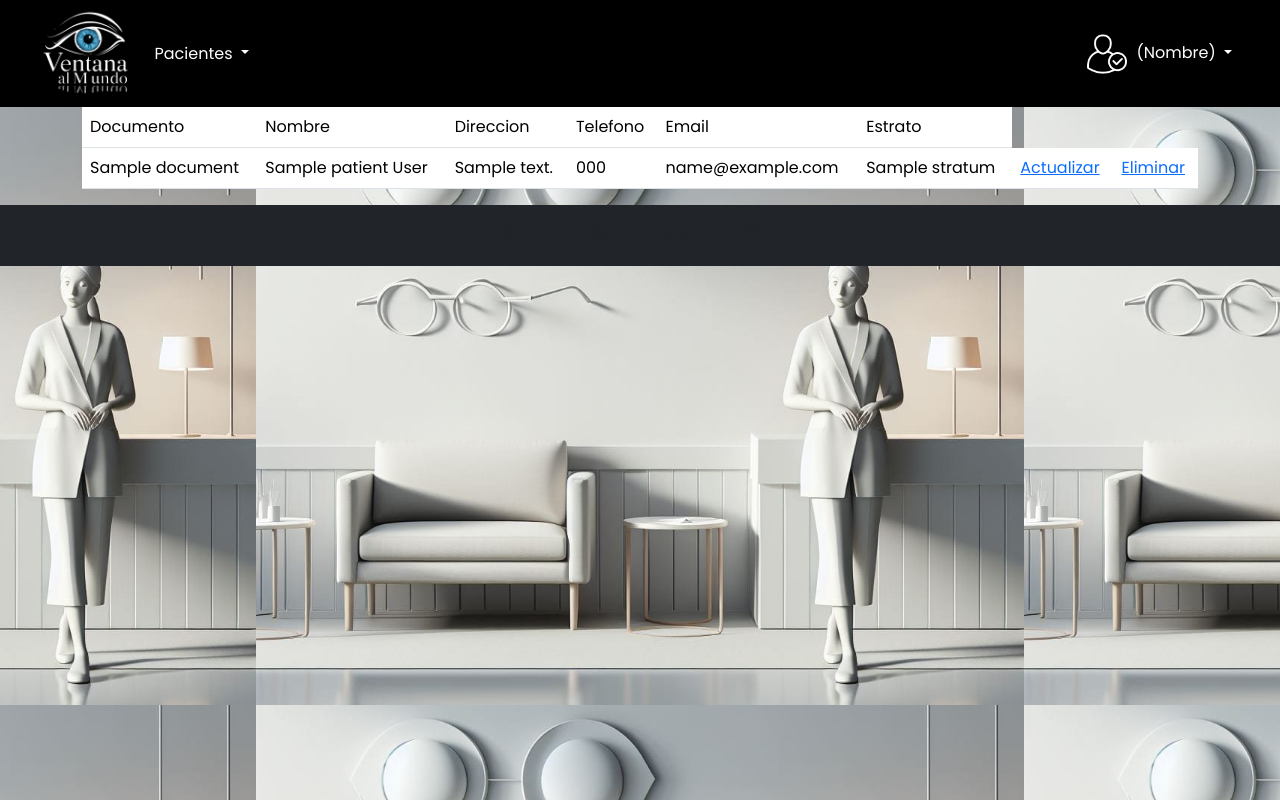
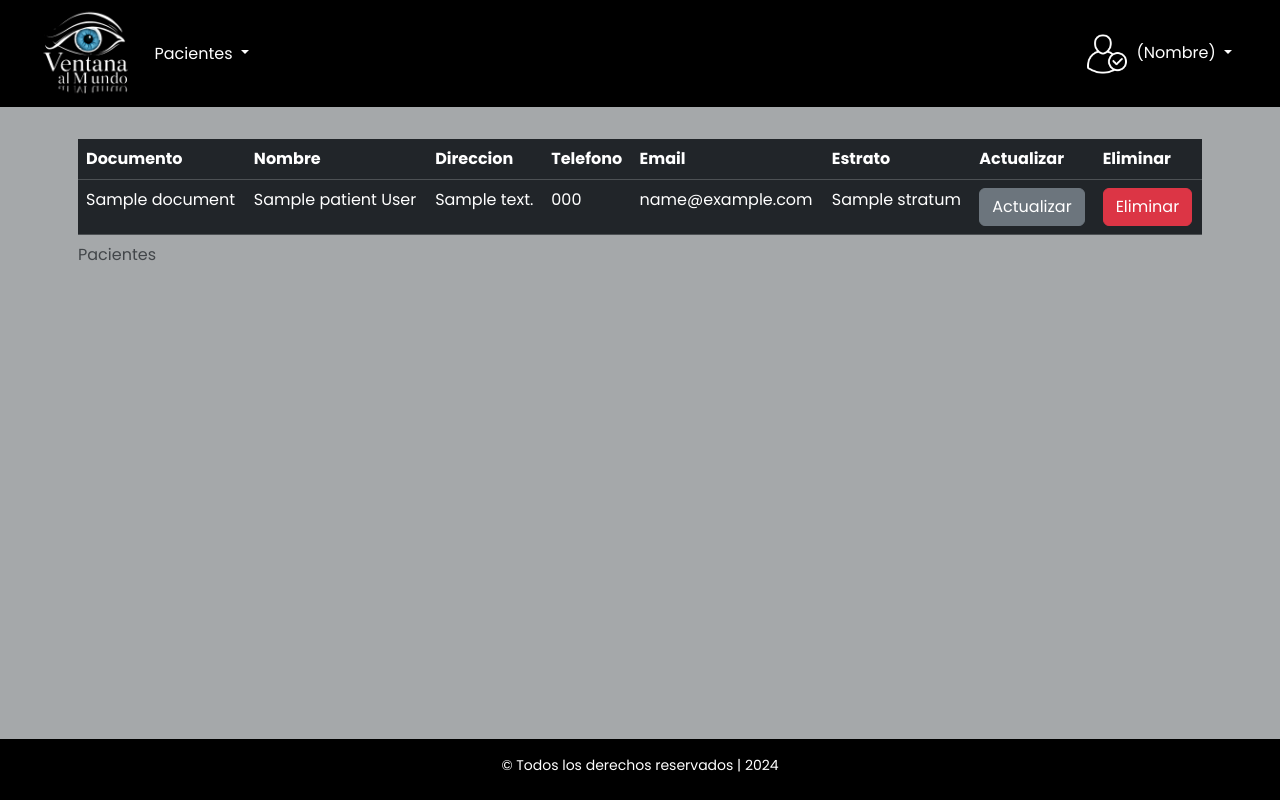
Before and after one commit to David-Puchana/Ventana_al_mundo, a PHP site: the page made by view/admin/patient/viewList.php in a window 1280 px wide. Run offline with PHP 8.4, Linux system fonts and the light colour scheme; the template is opened without the code that fills it: most values are stand-ins (such as "Sample title", 1, 10 or a date in 2020); some libraries are stand-ins or nearby versions; some web fonts are replaced.

Commit message:
only the alerts are missing

```diff
--- a/config.php
+++ b/config.php
@@ -1,6 +1,6 @@
 <?php
-    define("urlsite","http://localhost/VentanaStep_1/");
+    define("urlsite","http://localhost/Ventana_al_mundo/");
     define("DB_NAME","DB_optical");
     define("DB_USER","root");
-    define("DB_PASSWORED","9uch4n45");
+    define("DB_PASSWORED","");
 ?>
--- a/controller/PatientController.php
+++ b/controller/PatientController.php
@@ -26,8 +26,11 @@ class PatientContoller{
         $stratum = $_REQUEST['seletStatum'];
         $values = ["'$document'","'$name'","'$lastname'","'$address'","'$phone'","'$email'",$stratum];
         $result = $patient->insertModel($values);
-        if($result)
+        if($result){
+            $_SESSION['exito'] = "cargado";
+
             header('location:'.urlsite."?page=patient");
+        }
     }
 
     public static function updateform(){
--- a/controller/UserContoller.php
+++ b/controller/UserContoller.php
@@ -8,7 +8,7 @@ class UserContoller{
             session_destroy();
             header('location:'.urlsite);
         }
-        require "view/front/login.php";
+        require "view/admin/login.php";
     }
 
     public static function loginController(){
--- a/view/admin/patient/viewList.php
+++ b/view/admin/patient/viewList.php
@@ -1,15 +1,42 @@
 <?php require "view/layaud/header.php"?>
-<div class="container">
-    <table class="table">
-        <tr>
-            <td>Documento</td>
-            <td>Nombre</td>
-            <td>Direccion</td>
-            <td>Telefono</td>
-            <td>Email</td>
-            <td>Estrato</td>
-        </tr>
+<div class="container mt-4 mb-5 p-2">
+    <table class="table table-dark table-hover" style="width:100%">
 
+        <?php
+            if (isset($_SESSION['exito'])) {
+                echo '<script>
+                        Swal.fire({
+                            icon: "success",
+                            title: "Registro exitoso",
+                            showConfirmButton: false,
+                            timer: 1500
+                            position: "center",
+                            title: "Oops...",
+                            width: "25%",
+                            background: "#31363F",
+                            color: "#EEEEEE",
+                            confirmButtonColor: "#222831"
+                        });
+                    </script>';
+            }
+            unset($_SESSION['exito']);
+        ?>
+
+
+        <caption>Pacientes</caption>
+        <thead>
+            <tr>
+                <th>Documento</th>
+                <th>Nombre</th>
+                <th>Direccion</th>
+                <th>Telefono</th>
+                <th>Email</th>
+                <th>Estrato</th>
+                <th>Actualizar</th>
+                <th>Eliminar</th>
+            </tr>
+        </thead>
+        <tbody>
         <?php foreach($listPatient as $patient): ?>
             <tr>
                 <td><?php echo $patient['document'];?></td>
@@ -18,11 +45,11 @@
                 <td><?php echo $patient['phone']; ?></td>
                 <td><?php echo $patient['email']; ?></td>
                 <td><?php echo $patient['stratum']; ?></td>
-                <td><a href="<?php echo urlsite?>?page=patient&option=updateform&id=<?php echo $patient['idPatient'] ?>"> Actualizar </a></td>
-                <td><a href="<?php echo urlsite?>?page=patient&option=deletepatient&id=<?php echo $patient['idPatient'] ?>"> Eliminar </a></td>
+                <td><a class="btn btn-secondary" href="<?php echo urlsite?>?page=patient&option=updateform&id=<?php echo $patient['idPatient'] ?>"> Actualizar </a></td>
+                <td><a class="btn btn-danger" href="<?php echo urlsite?>?page=patient&option=deletepatient&id=<?php echo $patient['idPatient'] ?>"> Eliminar </a></td>
             </tr>
         <?php endforeach?>
-
+        </tbody>
     </table>
 
 
--- a/view/admin/patient/viewRegister.php
+++ b/view/admin/patient/viewRegister.php
@@ -53,7 +53,7 @@
             </div>
         </div>
 
-        <div class="col-md-3">
+        <div class="col-md-3 mt-4 mb-4">
             <select name="seletStatum" class="form-select" aria-label="Default select example" required>
                 <option selected>Elija su estrato</option>
                 <?php
@@ -72,7 +72,7 @@
         </div>
 
         <div class="col-12">
-            <button type="submit" name="submit" class="btn" id="btnRegister"> Registrar </button>
+            <button type="submit" name="submit" class="btnOption"> Registrar </button>
         </div>
     </form>
 </div>
--- a/view/admin/patient/viewUpdate.php
+++ b/view/admin/patient/viewUpdate.php
@@ -1,5 +1,5 @@
 <?php require "view/layaud/header.php"?>
-<div>
+<div class="container mt-4 mb-5 p-2" style="width: 80%;">
     <form class="row g-3 needs-validation" action="<?php echo urlsite?>?page=patient&option=updatepatient" method="post">
         <div class="col-md-4">
             <label for="validationCustom01" class="form-label">Documento</label>
@@ -53,7 +53,7 @@
             </div>
         </div>
 
-        <div class="col-md-3">
+        <div class="col-md-3 mt-4 mb-4">
             <select name="seletStatum" class="form-select" aria-label="Default select example" required>
                 <option value="<?php echo $dtEdit['idStratum']?>"><?php echo $dtEdit['stratum']?></option>
                 <?php
@@ -72,7 +72,7 @@
         </div>
 
         <div class="col-12">
-            <button type="submit" name="submit" class="btn"> Actualizar </button>
+            <button type="submit" name="submit" class="btnOption"> Actualizar </button>
         </div>
     </form>
 </div>
--- a/view/css/styleNav.css
+++ b/view/css/styleNav.css
@@ -6,9 +6,11 @@ body{
     margin: 0;
     padding: 0;
     font-family: "Poppins", "sans-serif";
-    background-image: url('../../img/background.jpeg');
-    background-size: 60%;
-    background-position: center;
+    background-color: #a5a8aa;
+
+}
+
+main{
     height:100vh;
 }
 
@@ -41,16 +43,24 @@ header{
     margin-right: 5px;
 }
 
-#wrapper{
-    background: transparent;
-    border: 2px solid rgba(255,255,255,0.2);
-    backdrop-filter: blur(20px);
-    box-shadow: 0 0 10px rgba(0,0,0,0.1);
-    color: #fff;
+
+
+.btnOption{
+    border: none;
     border-radius: 10px;
-    padding: 30px 40px;
+    background: #000000;
+    color: white;
+    width: 200px;
+    height: 50px;
+}
+.btnOption:hover{
+    background: #0f2c39;
 }
 
-#btnRegister{
-    background: #000000;
+footer {
+    background-color: #000000;
+    position: fixed;
+    bottom: 0;
+    left: 0;
+    width: 100%;
 }
--- a/view/layaud/footer.php
+++ b/view/layaud/footer.php
@@ -1,7 +1,10 @@
 
-    <div class="container-fuid bg-dark pt-3 pb-2">
-        <p class="small text-center">&copy; Todos los derechos reservados | 2024</p>
-    </div>
+
+    <footer>
+        <div class="container-fuid pt-3 pb-2">
+            <p class="small text-center" style="color:white;">&copy; Todos los derechos reservados | 2024</p>
+        </div>
+    </footer>
     <script src="https://cdn.jsdelivr.net/npm/sweetalert2@11"></script>
     <script src="https://unpkg.com/boxicons@2.1.4/dist/boxicons.js"></script>
     <script src="https://cdn.jsdelivr.net/npm/bootstrap@5.3.2/dist/js/bootstrap.bundle.min.js" integrity="sha384-C6RzsynM9kWDrMNeT87bh95OGNyZPhcTNXj1NW7RuBCsyN/o0jlpcV8Qyq46cDfL" crossorigin="anonymous"></script>
```
Also changed, not shown: view/admin/login.php (renamed from view/front/login.php).
